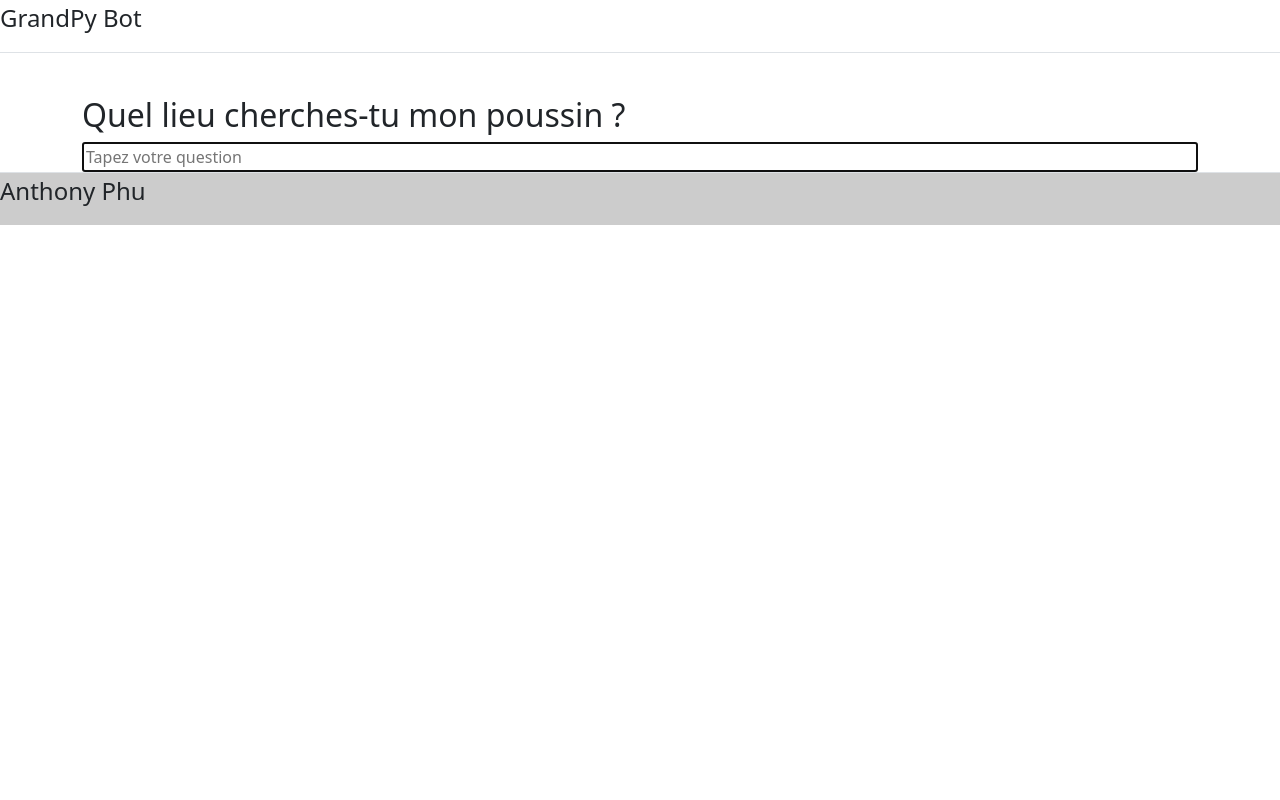
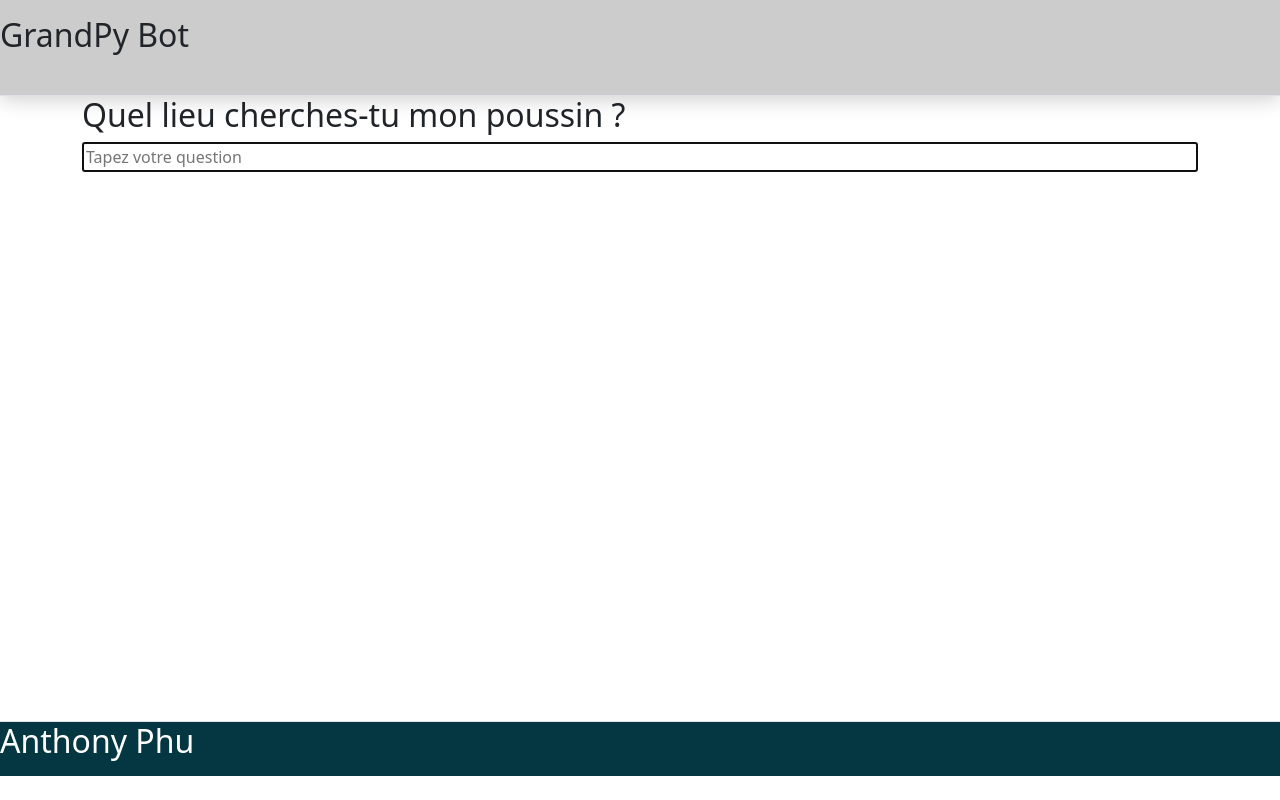
Before and after one commit to PhiusAnthonyus/PhiusAnthonyus-P7-GrandPy-Bot, a Flask app: page / in a window 1280 px wide. Run offline with Flask 2, Linux system fonts and the light colour scheme; some libraries are stand-ins or nearby versions.

Commit message:
Modification api + html
13/04/22

```diff
--- /dev/null
+++ b/project/static/style.css
@@ -0,0 +1,16 @@
+header {
+    height: 6rem;
+    width: 100vw;
+    display: flex;
+    position: fixed;
+    z-index: 10;
+    background-color: #CCCCCC;
+    box-shadow: 0 3px 20px rgba(0,0,0,0.2);
+}
+footer{
+    position: fixed;
+    bottom: 0;
+    width: 100%;
+    background-color: #053742;
+    color: #FFFFFF;
+}
--- a/project/templates/menu.html
+++ b/project/templates/menu.html
@@ -3,28 +3,16 @@
 <head>
     <meta charset="UTF-8">
     <link rel="stylesheet" href="../static/bootstrap-5.1.3-dist/css/bootstrap.min.css" />
+    <link rel="stylesheet" href="../static/style.css"/>
     <script src="https://code.jquery.com/jquery-latest.min.js" type="text/javascript"></script>
     <script src="https://ajax.googleapis.com/ajax/libs/jquery/3.3.1/jquery.min.js"></script>
     <script src="../static/script.js"></script>
     <title>Menu</title>
-    <style>
-        header {
-            width: 100%;
-            display: block;
-            position: fixed;
-        }
-        footer {
-            width: 100%;
-            position: fixed;
-            padding-up: 2rem;
-            background-color: #CCCCCC;
-        }
-    </style>
 </head>
 <body>
     <header class="pb-3 mb-4 border-bottom">
         <a href="/" class="d-flex align-items-center text-dark text-decoration-none">
-            <span class="fs-4">GrandPy Bot</span>
+            <span class="h2">GrandPy Bot</span>
         </a>
     </header>
     <div class="container">
@@ -45,7 +33,7 @@
         </section>
     </div>
     <footer class="pb-3 mb-4 border-top">
-        <span class="fs-4">Anthony Phu</span>
+        <span class="h2">Anthony Phu</span>
     </footer>
 </body>
 </html>
```
Also changed, not shown: project/api.py (+8 -4 lines), tests/test_api.py (+4 -3 lines).
